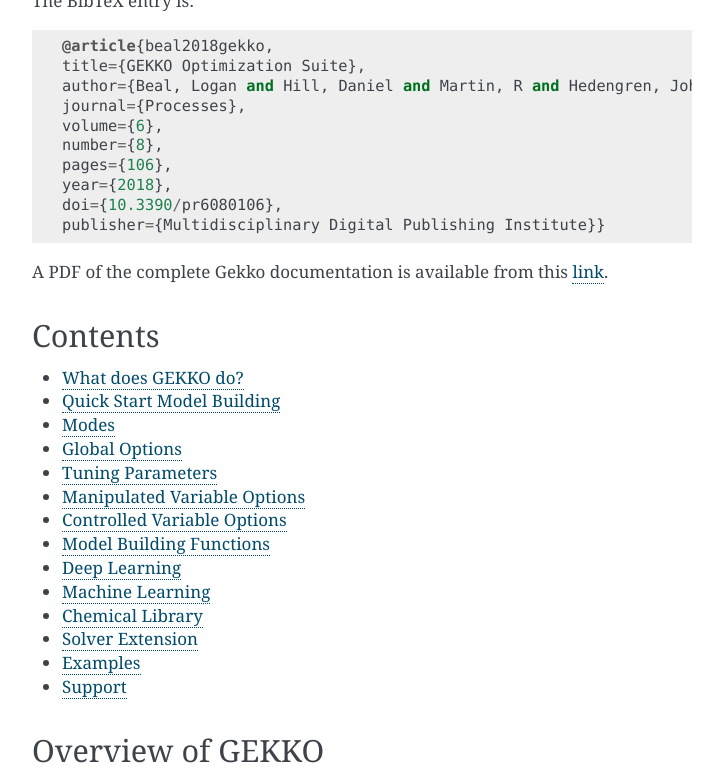
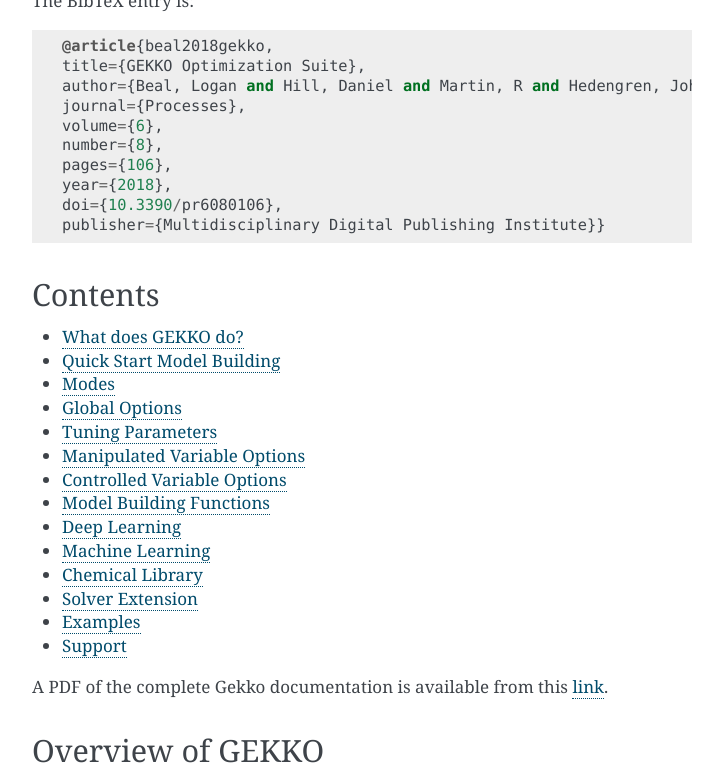
Before and after one commit to BYU-PRISM/GEKKO, a Sphinx documentation site: the page built from docs/index.rst, in a window 1280 px wide and 900 px high, scrolled down 1518 px, cut to the strip 0-777 px from the top of the window. Shown: the whole strip, without its empty margins (388-1111 px from the left). Built offline with Sphinx 7.4.7, drawn with Linux system fonts in a browser that asks for light colours; part of the change alters nothing that is shown.

```diff
--- a/docs/index.rst
+++ b/docs/index.rst
@@ -66,8 +66,6 @@ The BibTeX entry is::
 	doi={10.3390/pr6080106},
 	publisher={Multidisciplinary Digital Publishing Institute}}
 
-A PDF of the complete Gekko documentation is available from this `link <https://buildmedia.readthedocs.org/media/pdf/gekko/latest/gekko.pdf>`_.
-
 Contents
 --------
 
@@ -89,6 +87,8 @@ Contents
 	examples
 	support
 
+A PDF of the complete Gekko documentation is available from this `link <https://buildmedia.readthedocs.org/media/pdf/gekko/latest/gekko.pdf>`_.
+
 Overview of GEKKO
 --------
 
```
